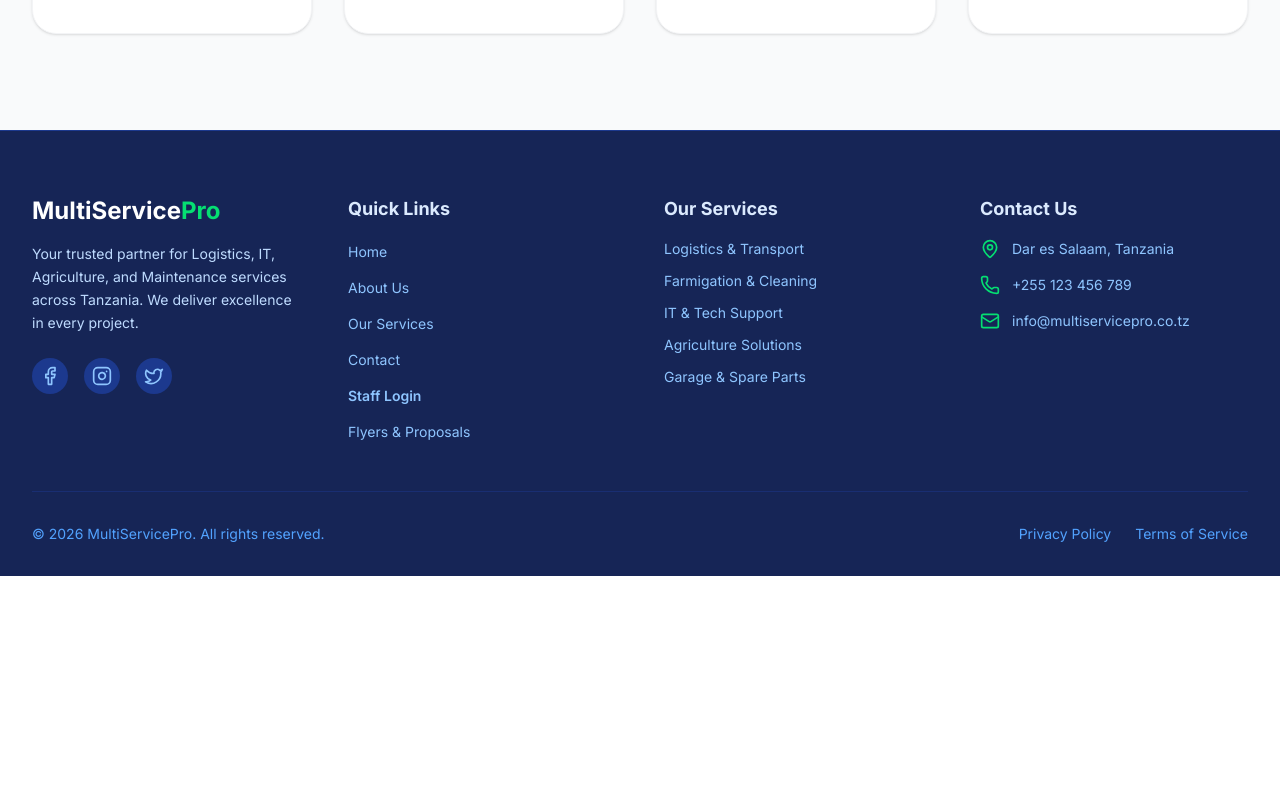
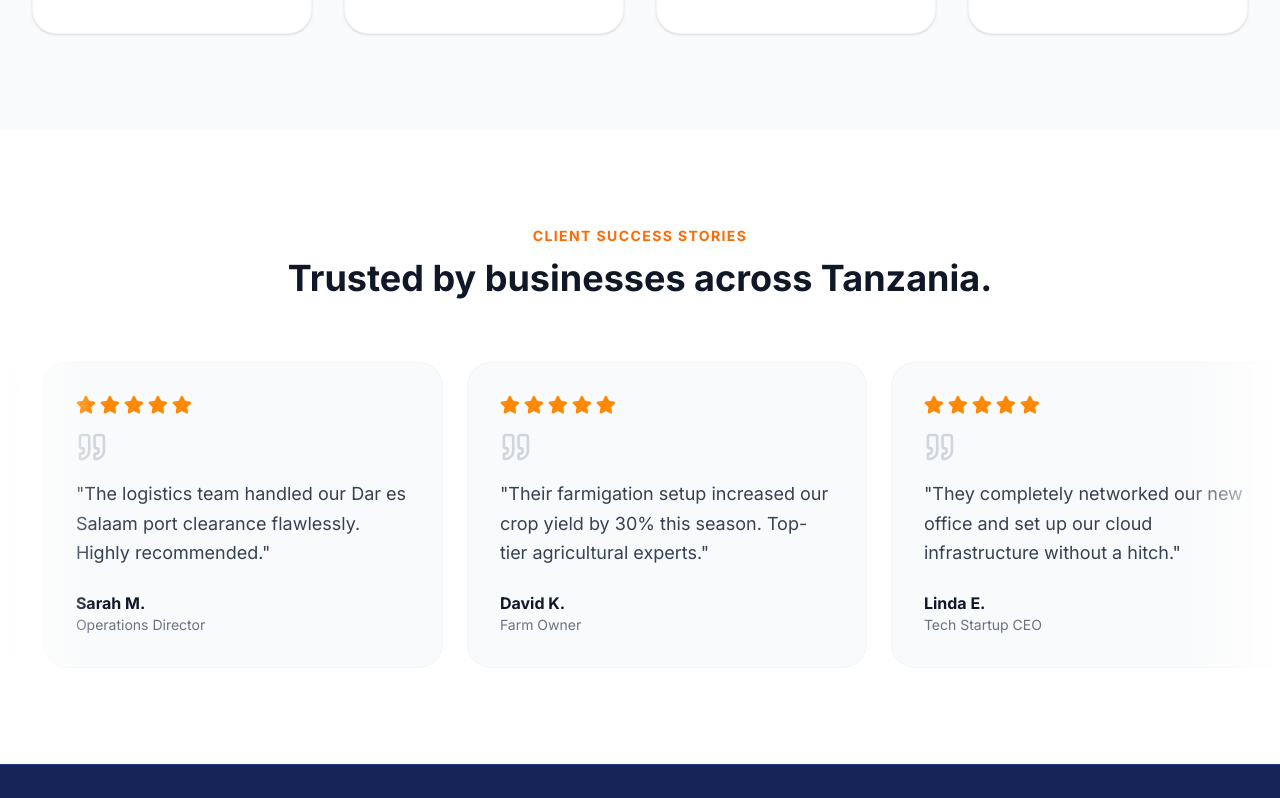
Before and after one commit to jemmziray-tech/multiservicepro, a Next.js app: page / in a window 1280 px wide. Shown: the part 1102-1900 px from the top of the page. Before the commit the page ends 1678 px from the top, so only its background shows below. Built offline with nearby package versions, Linux system fonts and the light colour scheme.

Commit message:
Feat: Added infinite-scrolling testimonials carousel to the homepage

```diff
--- a/app/page.tsx
+++ b/app/page.tsx
@@ -1,12 +1,11 @@
 "use client";
 
 import Link from "next/link";
-import { motion, Variants } from "framer-motion"; // <-- FIX: Imported Variants
-import { Truck, Monitor, Tractor, Wrench, ArrowRight } from "lucide-react";
+import { motion, Variants } from "framer-motion";
+import { Truck, Monitor, Tractor, Wrench, ArrowRight, Star, Quote } from "lucide-react";
 
 export default function HomePage() {
   // --- Animation Recipes ---
-  // FIX: Added ': Variants' so TypeScript knows exactly what these are
   const fadeIn: Variants = {
     hidden: { opacity: 0, y: 30 },
     visible: { opacity: 1, y: 0, transition: { duration: 0.6, ease: "easeOut" } }
@@ -16,13 +15,11 @@ export default function HomePage() {
     hidden: { opacity: 0 },
     visible: {
       opacity: 1,
-      transition: {
-        staggerChildren: 0.2 // This makes items appear one after another
-      }
+      transition: { staggerChildren: 0.2 }
     }
   };
 
-  // Your Services Data
+  // --- Data ---
   const services = [
     { title: "Logistics", icon: <Truck className="w-10 h-10 mb-4 text-blue-600 dark:text-blue-400" />, desc: "Reliable transport and comprehensive fleet management." },
     { title: "IT Services", icon: <Monitor className="w-10 h-10 mb-4 text-purple-600 dark:text-purple-400" />, desc: "Network setup, software solutions, and tech support." },
@@ -30,20 +27,25 @@ export default function HomePage() {
     { title: "Garage", icon: <Wrench className="w-10 h-10 mb-4 text-orange-600 dark:text-orange-400" />, desc: "Expert vehicle repair and preventative maintenance." }
   ];
 
+  // Fake reviews (You can change these to real ones later!)
+  const testimonials = [
+    { name: "Amani J.", role: "Fleet Manager", text: "MultiServicePro overhauled our entire delivery fleet in under a week. Incredible garage service!", rating: 5 },
+    { name: "Sarah M.", role: "Operations Director", text: "The logistics team handled our Dar es Salaam port clearance flawlessly. Highly recommended.", rating: 5 },
+    { name: "David K.", role: "Farm Owner", text: "Their farmigation setup increased our crop yield by 30% this season. Top-tier agricultural experts.", rating: 5 },
+    { name: "Linda E.", role: "Tech Startup CEO", text: "They completely networked our new office and set up our cloud infrastructure without a hitch.", rating: 5 },
+  ];
+
+  // We duplicate the array so the infinite scroll never has a "blank" gap
+  const duplicatedTestimonials = [...testimonials, ...testimonials];
+
   return (
-    <div className="min-h-screen bg-white dark:bg-gray-950 transition-colors duration-500">
+    <div className="min-h-screen bg-white dark:bg-gray-950 transition-colors duration-500 overflow-hidden">
 
       {/* --- HERO SECTION --- */}
-      <section className="relative pt-32 pb-20 px-4 sm:px-6 lg:px-8 max-w-7xl mx-auto text-center overflow-hidden">
-        {/* Background decorative blob */}
+      <section className="relative pt-32 pb-20 px-4 sm:px-6 lg:px-8 max-w-7xl mx-auto text-center">
         <div className="absolute top-0 left-1/2 transform -translate-x-1/2 w-[800px] h-[400px] bg-blue-50 dark:bg-blue-900/10 rounded-full blur-3xl -z-10 opacity-60"></div>
 
-        <motion.div
-          initial="hidden"
-          animate="visible"
-          variants={staggerContainer}
-          className="max-w-4xl mx-auto"
-        >
+        <motion.div initial="hidden" animate="visible" variants={staggerContainer} className="max-w-4xl mx-auto">
           <motion.h1 variants={fadeIn} className="text-5xl md:text-7xl font-extrabold text-gray-900 dark:text-white tracking-tight mb-8">
             Welcome to Our <br className="hidden md:block"/>
             <span className="text-transparent bg-clip-text bg-gradient-to-r from-blue-600 to-green-500">Multi-Service</span> Platform
@@ -67,13 +69,7 @@ export default function HomePage() {
       {/* --- SERVICES GRID SECTION --- */}
       <section className="py-24 bg-gray-50 dark:bg-gray-900/50 transition-colors duration-500">
         <div className="max-w-7xl mx-auto px-4 sm:px-6 lg:px-8">
-
-          <motion.div
-            initial="hidden"
-            whileInView="visible"
-            viewport={{ once: true, margin: "-100px" }}
-            variants={staggerContainer}
-          >
+          <motion.div initial="hidden" whileInView="visible" viewport={{ once: true, margin: "-100px" }} variants={staggerContainer}>
             <motion.div variants={fadeIn} className="text-center mb-16">
               <h2 className="text-sm font-bold tracking-widest text-blue-600 dark:text-blue-400 uppercase mb-3">Our Expertise</h2>
               <h3 className="text-3xl md:text-4xl font-bold text-gray-900 dark:text-white">Everything you need, in one place.</h3>
@@ -81,12 +77,7 @@ export default function HomePage() {
 
             <div className="grid grid-cols-1 md:grid-cols-2 lg:grid-cols-4 gap-8">
               {services.map((service, index) => (
-                <motion.div
-                  key={index}
-                  variants={fadeIn}
-                  whileHover={{ scale: 1.05, y: -5 }}
-                  className="bg-white dark:bg-gray-800 p-8 rounded-3xl shadow-sm border border-gray-100 dark:border-gray-700 text-center flex flex-col items-center hover:shadow-xl transition-all duration-300"
-                >
+                <motion.div key={index} variants={fadeIn} whileHover={{ scale: 1.05, y: -5 }} className="bg-white dark:bg-gray-800 p-8 rounded-3xl shadow-sm border border-gray-100 dark:border-gray-700 text-center flex flex-col items-center hover:shadow-xl transition-all duration-300">
                   <div className="p-4 bg-gray-50 dark:bg-gray-900 rounded-2xl mb-6">
                     {service.icon}
                   </div>
@@ -96,7 +87,49 @@ export default function HomePage() {
               ))}
             </div>
           </motion.div>
+        </div>
+      </section>
 
+      {/* --- TESTIMONIALS CAROUSEL (NEW!) --- */}
+      <section className="py-24 bg-white dark:bg-gray-950 transition-colors duration-500 overflow-hidden">
+        <div className="max-w-7xl mx-auto px-4 sm:px-6 lg:px-8 mb-16 text-center">
+          <h2 className="text-sm font-bold tracking-widest text-orange-500 uppercase mb-3">Client Success Stories</h2>
+          <h3 className="text-3xl md:text-4xl font-bold text-gray-900 dark:text-white">Trusted by businesses across Tanzania.</h3>
+        </div>
+
+        {/* The Infinite Scrolling Container */}
+        <div className="relative w-full flex overflow-hidden">
+
+          {/* Fading Edges (Makes it look like cards are appearing/disappearing into the background) */}
+          <div className="absolute left-0 top-0 bottom-0 w-24 bg-gradient-to-r from-white dark:from-gray-950 to-transparent z-10"></div>
+          <div className="absolute right-0 top-0 bottom-0 w-24 bg-gradient-to-l from-white dark:from-gray-950 to-transparent z-10"></div>
+
+          <motion.div
+            className="flex gap-6 whitespace-nowrap px-4"
+            animate={{ x: ["0%", "-50%"] }} // Slides exactly halfway, then resets instantly
+            transition={{ repeat: Infinity, ease: "linear", duration: 25 }} // 25 seconds for a smooth, readable scroll
+          >
+            {duplicatedTestimonials.map((testimonial, index) => (
+              <div
+                key={index}
+                className="w-[350px] sm:w-[400px] flex-shrink-0 bg-gray-50 dark:bg-gray-900 border border-gray-100 dark:border-gray-800 p-8 rounded-3xl whitespace-normal"
+              >
+                <div className="flex gap-1 mb-4">
+                  {[...Array(testimonial.rating)].map((_, i) => (
+                    <Star key={i} className="w-5 h-5 fill-orange-400 text-orange-400" />
+                  ))}
+                </div>
+                <Quote className="w-8 h-8 text-gray-300 dark:text-gray-700 mb-4" />
+                <p className="text-gray-700 dark:text-gray-300 text-lg mb-6 leading-relaxed">
+                  "{testimonial.text}"
+                </p>
+                <div>
+                  <p className="font-bold text-gray-900 dark:text-white">{testimonial.name}</p>
+                  <p className="text-sm text-gray-500 dark:text-gray-400">{testimonial.role}</p>
+                </div>
+              </div>
+            ))}
+          </motion.div>
         </div>
       </section>
 
--- a/package.json
+++ b/package.json
@@ -10,6 +10,7 @@
   },
   "dependencies": {
     "@supabase/supabase-js": "^2.100.1",
+    "flutterwave-node-v3": "^1.3.1",
     "framer-motion": "^12.38.0",
     "lucide-react": "^1.7.0",
     "next": "16.2.1",
```
Also changed, not shown: 1 other file (tests, documents, lock files or other folders).
